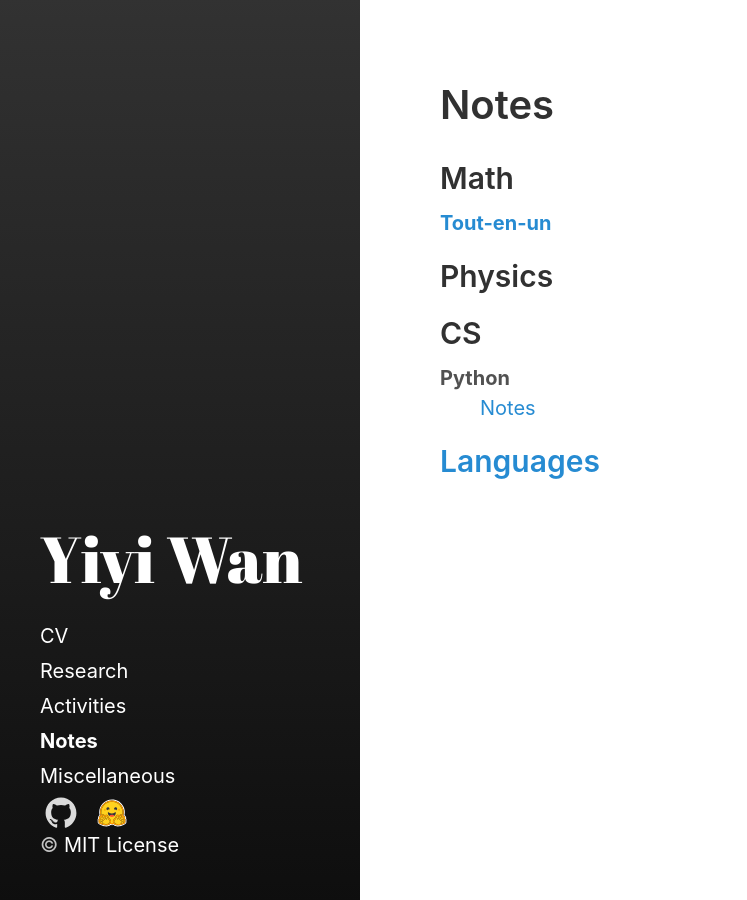
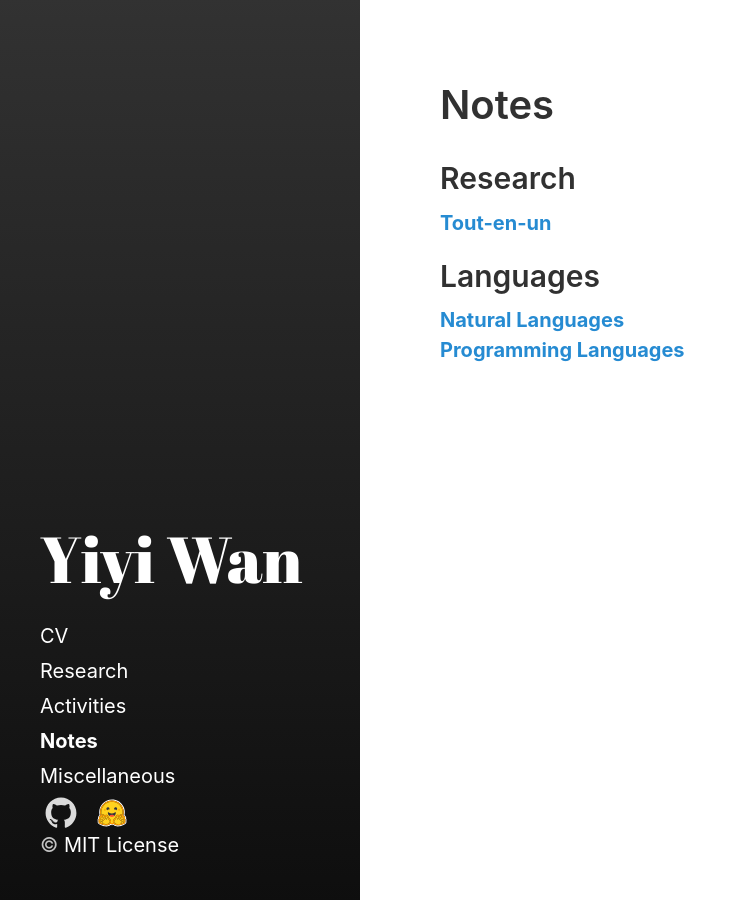
Before and after one commit to Roimex/Roimex.github.io, a Jekyll site: the page built from pages/notes/index.md, in a window 1280 px wide. Shown: the whole page, without its empty margins (0-747 px from the left). Built offline with Jekyll 4.4.1, drawn with Linux system fonts in a browser that asks for light colours.

Commit message:
Update index.md

```diff
--- a/pages/notes/index.md
+++ b/pages/notes/index.md
@@ -6,17 +6,14 @@ sidebar_link: true
 sidebar_sort_order: 4
 ---
 
-<h2>Math</h2>
+<h2>Research</h2>
 <dl>
-  <dt><a href="{{ "/notes/math/tout-en-un" | relative_url }}">Tout-en-un</a></dt>
+  <dt><a href="{{ "/notes/research/tout-en-un" | relative_url }}">Tout-en-un</a></dt>
 </dl>
 
-<h2>Physics</h2>
+<h2>Languages</h2>
+<dl>
+  <dt><a href="{{ "/notes/languages/natural_languages" | relative_url }}">Natural Languages</a></dt>
 
-<h2>CS</h2>
-<dl>
-  <dt>Python</dt>
-  <dd><a href="{{ "/notes/CS/python/" | relative_url }}">Notes</a></dd>
+  <dt><a href="{{ "/notes/languages/programming_languages" | relative_url }}">Programming Languages</a></dt>
 </dl>
-
-<h2><a href="{{ "/notes/languages/" | relative_url }}">Languages</a></h2>
```
